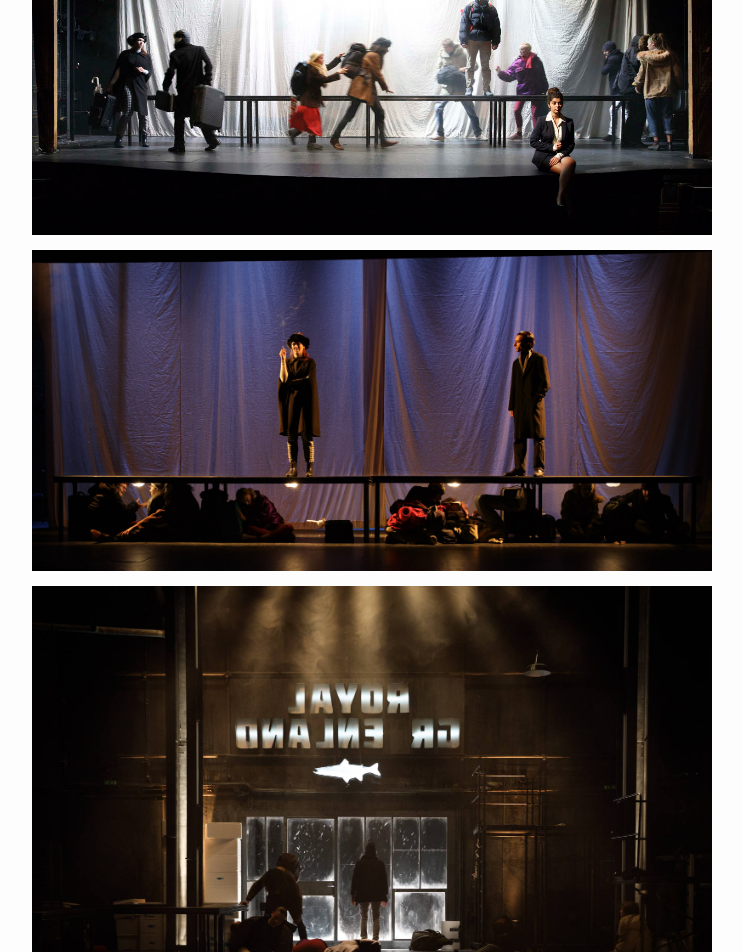
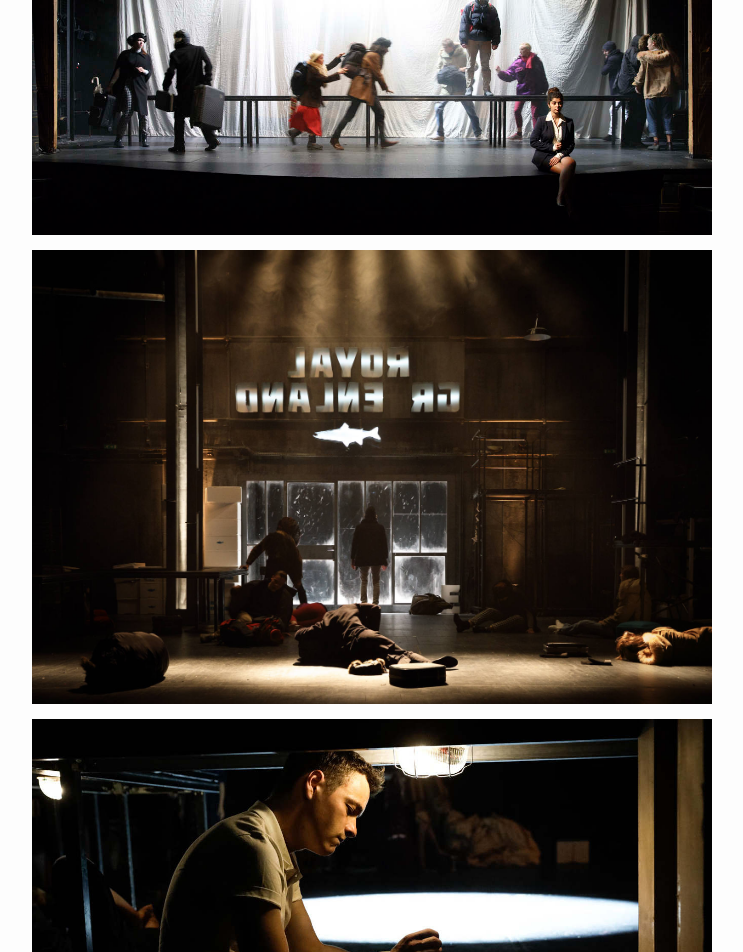
Before and after one commit to louiseds/louiseds.github.io, a Jekyll site: the page built from _posts/2016-11-13-60-nord.md, in a window 1280 px wide. Shown: the part 1273-2225 px from the top of the page, without its empty margins (268-1011 px from the left). Built offline with Jekyll 4.4.1, drawn with Linux system fonts in a browser that asks for light colours.

Commit message:
Updated 2016-11-13-60-nord.md

```diff
--- a/_posts/2016-11-13-60-nord.md
+++ b/_posts/2016-11-13-60-nord.md
@@ -28,8 +28,6 @@
 
 ![160928_RdL_0009_1340_c.jpg]({{site.baseurl}}/images/160928_RdL_0009_1340_c.jpg)
 
-![160908-RdL-0147,medium_large.2x.1473403821.jpg]({{site.baseurl}}/images/160908-RdL-0147,medium_large.2x.1473403821.jpg)
-
 ![160928-RdL-0069,medium_large.2x.1475095064.jpg]({{site.baseurl}}/images/160928-RdL-0069,medium_large.2x.1475095064.jpg)
 
 ![160915-RdL-0007-medium_large.2x.1474009048_1340_c.jpg]({{site.baseurl}}/images/160915-RdL-0007-medium_large.2x.1474009048_1340_c.jpg)
@@ -37,6 +35,8 @@
 ![160922_RdL_0220.jpg]({{site.baseurl}}/images/160922_RdL_0220.jpg)
 
 ![160922_RdL_0203.jpg]({{site.baseurl}}/images/160922_RdL_0203.jpg)
+
+![160908-RdL-0147,medium_large.2x.1473403821.jpg]({{site.baseurl}}/images/160908-RdL-0147,medium_large.2x.1473403821.jpg)
 
 ![160928-RdL-0107,medium_large.2x.1475095110.jpg]({{site.baseurl}}/images/160928-RdL-0107,medium_large.2x.1475095110.jpg)
 
```
